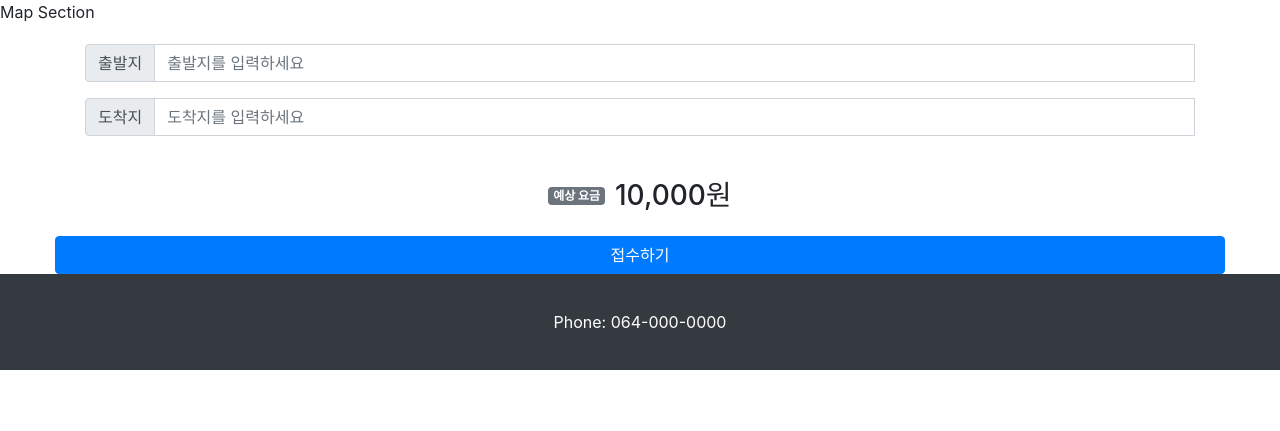
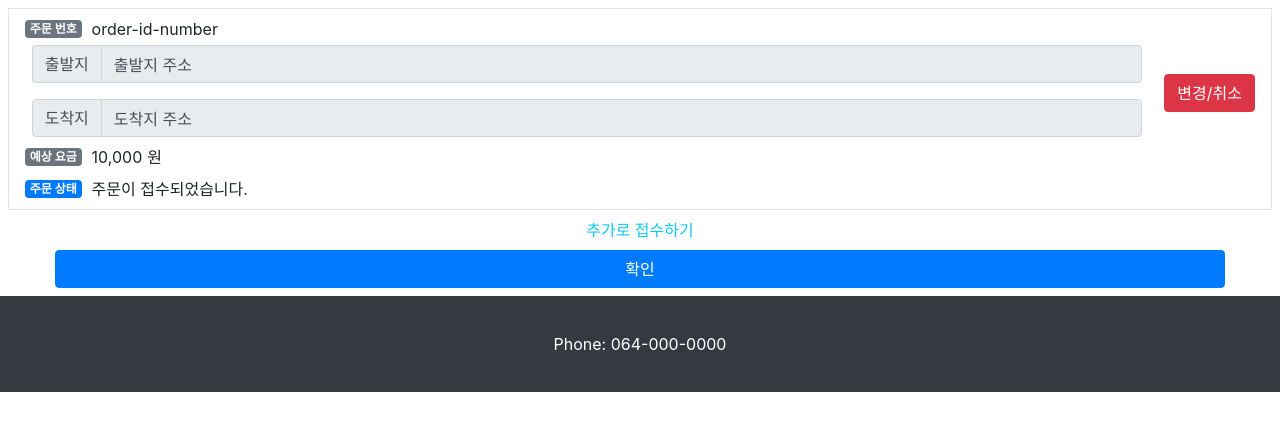
Before and after one commit to ryu-hyus/call_driver_project, a Django app: page /customer/orderdetail/ in a window 1280 px wide. Shown: the part 150-581 px from the top of the page. Run offline with Django 4.2, Linux system fonts and the light colour scheme; some libraries are stand-ins or nearby versions.

Commit message:
create orderdetail page

```diff
--- a/calldriverapp/templates/customer/orderdetail.html
+++ b/calldriverapp/templates/customer/orderdetail.html
@@ -52,83 +52,69 @@
     }
   </style>
 
-    <title>주문 화면</title>
+  <title>주문 상세 화면</title>
 </head>
 
 <body>
   {% include 'customer/layout/header.html' %}
 
-    <div>Map Section</div>
-
-    <!-- 출발지 검색창 -->
-
-    <div class="container">
-        <div class="search-bar input-group mb-3">
-            <span class="input-group-text" id="inputGroup-sizing-default">출발지</span>
-            <input type="text" class="form-control" id="search-input-top" placeholder="출발지를 입력하세요">
-          <div class="search-history">
-            <div class="history-item">위쪽 검색 기록 1<span class="delete-history">x</span></div>
-            <div class="history-item">위쪽 검색 기록 2<span class="delete-history">x</span></div>
-            <div class="history-item">위쪽 검색 기록 3<span class="delete-history">x</span></div>
-          </div>
-        </div>
-
-        <div class="search-bar input-group mb-3">
-            <span class="input-group-text" id="inputGroup-sizing-default">도착지</span>
-            <input type="text" class="form-control" id="search-input-bottom" placeholder="도착지를 입력하세요">
-          <div class="search-history">
-            <div class="history-item">아래쪽 검색 기록 1<span class="delete-history">x</span></div>
-            <div class="history-item">아래쪽 검색 기록 2<span class="delete-history">x</span></div>
-            <div class="history-item">아래쪽 검색 기록 3<span class="delete-history">x</span></div>
+  <div id = "order-list">
+    <!-- 접수확인 창 -->
+    <div class="border m-2">
+      <!-- 주문번호 -->
+      <div style="display: flex; justify-content: left; align-items: center; height: 3vh;" class="mt-2 ml-3">
+        <div style="display: flex; align-items: center;">
+          <span class="badge bg-secondary">주문 번호</span>
+          <div style="margin: 0 0 0 10px; display: flex; align-items: center;">
+            <div id="expected price">order-id-number</div>
           </div>
         </div>
       </div>
-
+      <!-- 주문 주소내역 및 변경/취소버튼 -->
+      <div style="align-items: center; display: flex;">
+        <div class="container mt-1 mb-2">
+          <div class="search-bar input-group mb-3">
+            <span class="input-group-text" id="inputGroup-sizing-default">출발지</span>
+            <input type="text" class="form-control" id="search-input-top" value="출발지 주소" disabled>
+          </div>
+          <div class="search-bar input-group">
+            <span class="input-group-text" id="inputGroup-sizing-default">도착지</span>
+            <input type="text" class="form-control" id="search-input-bottom" value="도착지 주소" disabled>
+          </div>
+        </div>
+        <div>
+          <button class="btn btn-danger mr-3" href="#">변경/취소</button>
+        </div>
+      </div>
+      <!-- 예상 요금 -->
+      <div style="display: flex; justify-content: left; align-items: center; height: 3vh;" class="ml-3 mb-2">
+        <div style="display: flex; align-items: center;">
+          <span class="badge bg-secondary">예상 요금</span>
+          <div style="margin: 0 0 0 10px; display: flex; align-items: center;">
+            <div id="expected price">10,000</div>
+            <div style="margin-left: 5px;">원</div>
+          </div>
+        </div>
+      </div>
+      <!-- 주문 상태 -->
+      <div style="display: flex; justify-content: left; align-items: center; height: 3vh;" class="ml-3 mb-2">
+        <div style="display: flex; align-items: center;">
+          <span class="badge bg-primary">주문 상태</span>
+          <div style="margin: 0 0 0 10px; display: flex; align-items: center;">
+            <div id="expected price">주문이 접수되었습니다.</div>
+          </div>
+        </div>
+      </div>
+    </div>
+  </div>
   <script src="https://code.jquery.com/jquery-3.5.1.slim.min.js"></script>
   <script>
-        $(document).ready(function() {
-          // 위쪽 서치바 클릭 시 검색 기록 보이기
-          $('#search-input-top').click(function(event) {
-            event.stopPropagation();
-            $(this).siblings('.search-history').show();
-          });
-
-          // 위쪽 검색 기록 선택
-          $('.search-bar:nth-child(1) .search-history .history-item').click(function(event) {
-            var searchText = $(this).clone().children().remove().end().text().trim();
-            $('#search-input-top').val(searchText);
-            $('.search-bar:nth-child(1) .search-history').hide();
-          });
-
-          // 아래쪽 서치바 클릭 시 검색 기록 보이기
-          $('#search-input-bottom').click(function(event) {
-            event.stopPropagation();
-            $(this).siblings('.search-history').show();
-          });
-
-          // 아래쪽 검색 기록 선택
-          $('.search-bar:nth-child(2) .search-history .history-item').click(function(event) {
-            var searchText = $(this).clone().children().remove().end().text().trim();
-            $('#search-input-bottom').val(searchText);
-            $('.search-bar:nth-child(2) .search-history').hide();
-          });
-
-          // 검색 기록 삭제
-          $('.delete-history').click(function(event) {
-            event.stopPropagation();
-            $(this).parent().remove();
-          });
-
-          // 문서 클릭 시 검색 기록 숨기기
-          $(document).click(function() {
-            $('.search-history').hide();
-          });
-        });
   </script>
 
+  <p style="text-align: center;" class="mb-0"><a href="#" class="link-info h6">추가로 접수하기</a></p>
   <div class="row btn-row justify-content-evenly">
     <div class="col-11 align">
-            <button type="button" class="btn btn-primary btn-block btn-custom">접수하기</button>
+      <button type="button" class="btn btn-primary btn-block btn-custom mt-2 mb-2" href="#">확인</button>
     </div>
   </div>
 
--- a/calldriverapp/templates/customer/ordermain.html
+++ b/calldriverapp/templates/customer/ordermain.html
@@ -126,16 +126,20 @@
         });
     </script>
 
+    <!-- 예상 요금 섹션 -->
     <div style="display: flex; justify-content: center; align-items: center; height: 10vh;">
         <div style="display: flex; align-items: center;">
             <span class="badge bg-secondary">예상 요금</span>
-            <h3 style="margin: 0 0 0 10px;">10,000원</h3>
+            <div style="margin: 0 0 0 10px; display: flex; align-items: center;">
+                <div id="expected price">10,000</div>
+                <div style="margin-left: 5px;">원</div>
+            </div>
         </div>
     </div>
 
     <div class="row btn-row justify-content-evenly">
         <div class="col-11 align">
-            <button type="button" class="btn btn-primary btn-block btn-custom">접수하기</button>
+            <button type="button" class="btn btn-primary btn-block btn-custom mt-2 mb-2">접수하기</button>
         </div>
     </div>
 
--- a/calldriverapp/urls/customer_urls.py
+++ b/calldriverapp/urls/customer_urls.py
@@ -1,5 +1,5 @@
 from django.urls import path
-from calldriverapp.views.customer import HomeTemplateView
+from calldriverapp.views.customer import HomeTemplateView, OrderDetailTemplateView
 # from calldriverapp import views
 from calldriverapp.views.customer import OrderMainTemplateView
 
@@ -8,5 +8,5 @@ urlpatterns = [
     # path("customerlogin/", views.CustomerLoginView, name="customer_login"),
     path("home/", HomeTemplateView.as_view(), name="home"),
     path("ordermain/", OrderMainTemplateView.as_view(), name= "order_main"),
-    path("orderdetail/", OrderMainTemplateView.as_view(), name= "order_detail"),
+    path("orderdetail/", OrderDetailTemplateView.as_view(), name= "order_detail"),
 ]
```
Lines whose indentation alone changed are shown as unchanged.
